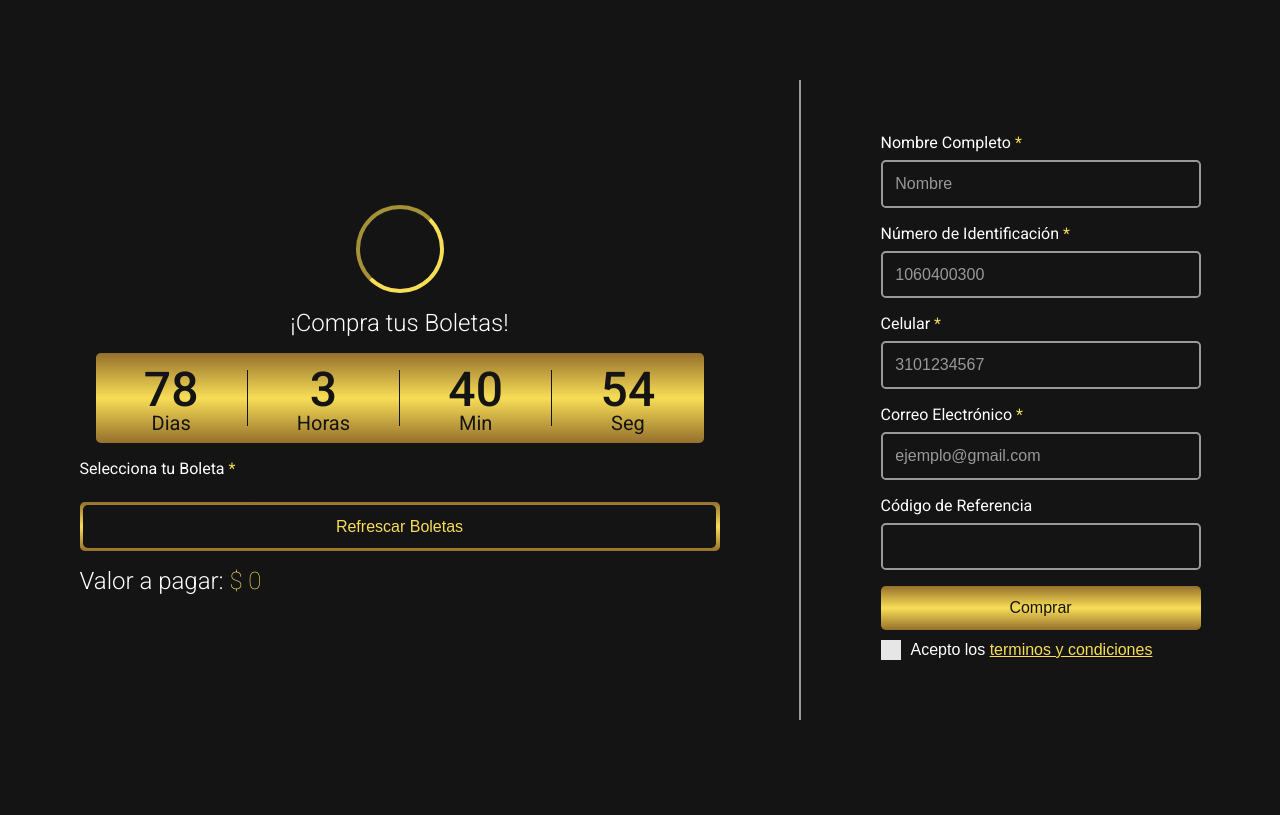
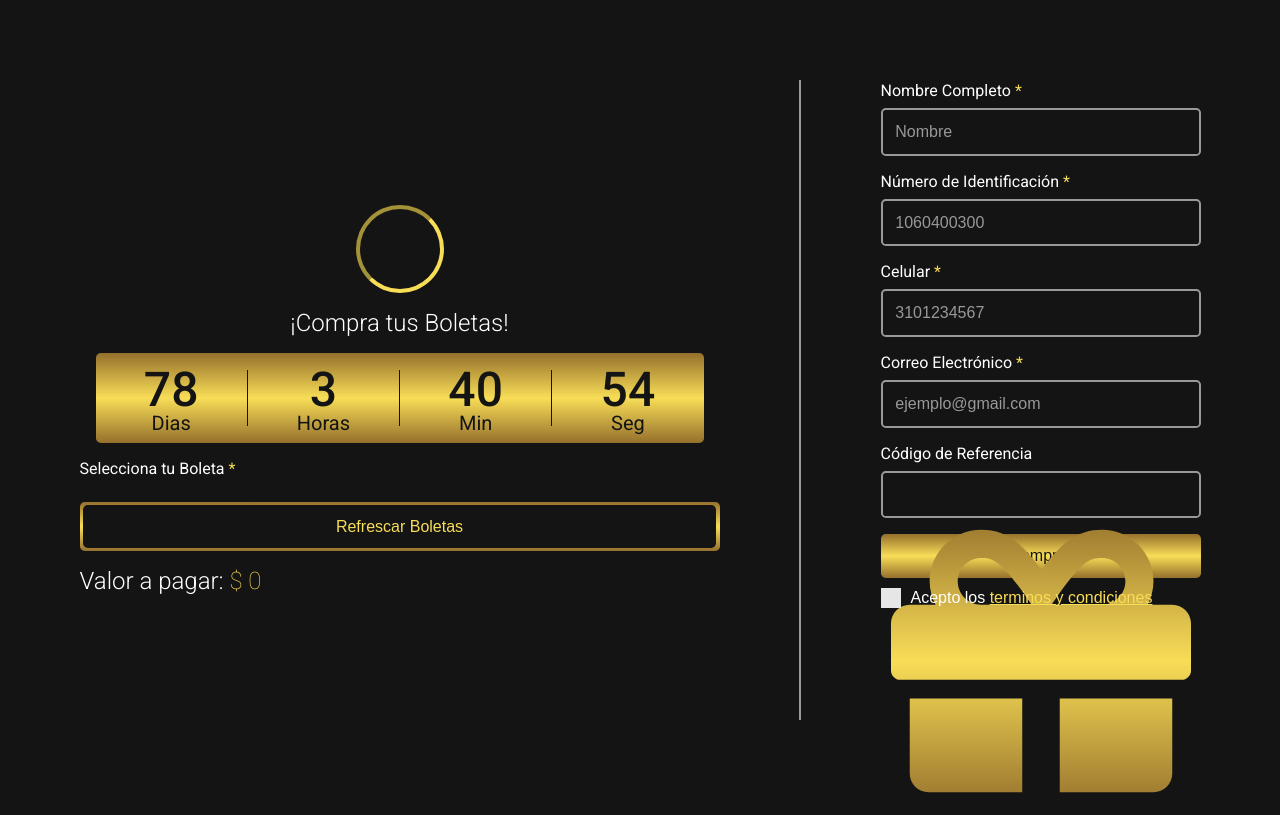
Before and after one commit to jfredyromero/rifa-web-page, a PHP site: page /rifa-web-page/ in a window 1280 px wide. Before the commit the page ends 720 px from the top, so only its background shows below. Run offline with PHP 8.4, Linux system fonts and the light colour scheme; data comes from the database, SQL or seed files in the repository; data that the repository does not hold is empty; some libraries are stand-ins or nearby versions.

Commit message:
Regalo vista celular
Co-authored-by: JoseMBetancourt

```diff
--- a/index.php
+++ b/index.php
@@ -186,8 +186,30 @@ if ($mysqli->connect_error) {
 					</div>
 
 				</div>
+
+				<div class="gift-container mt-1 mb-1">
+					<a href="">
+						<svg min-width="512" min-height="512" width="100%" height="100%" xmlns="http://www.w3.org/2000/svg" viewBox="0 0 512 512" fill="none">
+							<path d="M32 448c0 17.7 14.3 32 32 32h160V320H32v128zm256 32h160c17.7 0 32-14.3 32-32V320H288v160zm192-320h-42.1c6.2-12.1 10.1-25.5 10.1-40 0-48.5-39.5-88-88-88-41.6 0-68.5 21.3-103 68.3-34.5-47-61.4-68.3-103-68.3-48.5 0-88 39.5-88 88 0 14.5 3.8 27.9 10.1 40H32c-17.7 0-32 14.3-32 32v80c0 8.8 7.2 16 16 16h480c8.8 0 16-7.2 16-16v-80c0-17.7-14.3-32-32-32zm-326.1 0c-22.1 0-40-17.9-40-40s17.9-40 40-40c19.9 0 34.6 3.3 86.1 80h-86.1zm206.1 0h-86.1c51.4-76.5 65.7-80 86.1-80 22.1 0 40 17.9 40 40s-17.9 40-40 40z" fill="url(#gift-gold)"></path>
+							<defs>
+								<linearGradient id="gift-gold" x1="256" y1="0" x2="256" y2="512" gradientUnits="userSpaceOnUse">
+									<stop stop-color="#95702c" />
+									<stop offset="0.5" stop-color="#f8dd57" />
+									<stop offset="1" stop-color="#95702c" />
+								</linearGradient>
+							</defs>
+						</svg>
+					</a>
+				</div>
+
+
+
+
+
 			</div>
 		</div>
+
+
 	</form>
 
 	<!-- POPUPS -->
@@ -195,7 +217,7 @@ if ($mysqli->connect_error) {
 	<!-- <button class="btnOpen" style="padding: 20px;" id="btnOpen">Abrir</button> -->
 	<?php
 	$banderaPopUp = false;
-	if (isset($_GET["referencia_pago"])){
+	if (isset($_GET["referencia_pago"])) {
 		$referencia_pago = $_GET["referencia_pago"];
 		$comprador_nombre = $_GET["comprador_nombre"];
 		$comprador_cedula = $_GET["comprador_cedula"];
@@ -212,20 +234,15 @@ if ($mysqli->connect_error) {
 					</div>
 					<div class="card-info-transaction">
 						<div class="ticket">
-						<svg min-width="175" min-height="117" width="100%" height="100%" viewBox="0 0 175 117"
-							fill="none" xmlns="http://www.w3.org/2000/svg">
-							<path class="ticket-svg"
-								d="M38.8889 29.25H136.111V87.75H38.8889V29.25ZM160.417 58.5C160.417 66.5773 166.946 73.125 175 73.125V102.375C175 110.452 168.471 117 160.417 117H14.5833C6.52908 117 0 110.452 0 102.375V73.125C8.05425 73.125 14.5833 66.5773 14.5833 58.5C14.5833 50.4227 8.05425 43.875 0 43.875V14.625C0 6.54773 6.52908 0 14.5833 0H160.417C168.471 0 175 6.54773 175 14.625V43.875C166.946 43.875 160.417 50.4227 160.417 58.5ZM145.833 26.8125C145.833 22.7739 142.569 19.5 138.542 19.5H36.4583C32.4312 19.5 29.1667 22.7739 29.1667 26.8125V90.1875C29.1667 94.2261 32.4312 97.5 36.4583 97.5H138.542C142.569 97.5 145.833 94.2261 145.833 90.1875V26.8125Z"
-								fill="url(#silver)" />
+							<svg min-width="175" min-height="117" width="100%" height="100%" viewBox="0 0 175 117" fill="none" xmlns="http://www.w3.org/2000/svg">
+								<path class="ticket-svg" d="M38.8889 29.25H136.111V87.75H38.8889V29.25ZM160.417 58.5C160.417 66.5773 166.946 73.125 175 73.125V102.375C175 110.452 168.471 117 160.417 117H14.5833C6.52908 117 0 110.452 0 102.375V73.125C8.05425 73.125 14.5833 66.5773 14.5833 58.5C14.5833 50.4227 8.05425 43.875 0 43.875V14.625C0 6.54773 6.52908 0 14.5833 0H160.417C168.471 0 175 6.54773 175 14.625V43.875C166.946 43.875 160.417 50.4227 160.417 58.5ZM145.833 26.8125C145.833 22.7739 142.569 19.5 138.542 19.5H36.4583C32.4312 19.5 29.1667 22.7739 29.1667 26.8125V90.1875C29.1667 94.2261 32.4312 97.5 36.4583 97.5H138.542C142.569 97.5 145.833 94.2261 145.833 90.1875V26.8125Z" fill="url(#silver)" />
 								<defs>
-								<linearGradient id="silver" x1="87.5" y1="0" x2="87.5" y2="117"
-									gradientUnits="userSpaceOnUse">
+									<linearGradient id="silver" x1="87.5" y1="0" x2="87.5" y2="117" gradientUnits="userSpaceOnUse">
 										<stop stop-color="#7C7C7C" />
 										<stop offset="0.5" stop-color="#D9D9D9" />
 										<stop offset="1" stop-color="#6A6A6A" />
 									</linearGradient>
-								<linearGradient id="gold" x1="87.5" y1="0" x2="87.5" y2="117"
-									gradientUnits="userSpaceOnUse">
+									<linearGradient id="gold" x1="87.5" y1="0" x2="87.5" y2="117" gradientUnits="userSpaceOnUse">
 										<stop stop-color="#95702c" />
 										<stop offset="0.5" stop-color="#f8dd57" />
 										<stop offset="1" stop-color="#95702c" />
@@ -248,8 +265,7 @@ if ($mysqli->connect_error) {
 		</div>
 		<?php
 		$banderaPopUp = true;
-	}
-	else if(isset($_GET['signature'])) {
+	} else if (isset($_GET['signature'])) {
 		$ApiKey = "4Vj8eK4rloUd272L48hsrarnUA";
 		$merchant_id = $_GET['merchantId'];
 		$referenceCode = $_GET['referenceCode'];
@@ -361,13 +377,14 @@ if ($mysqli->connect_error) {
 						<div class="card-footer">
 							<button class="btn btn-primary" id="btnAceptar">Aceptar</button>
 						</div>
+
 					</div>
 				</div>
 
 			</div>
 	<?php
 		}
-	}else{
+	} else {
 	}
 	?>
 </body>
--- a/static/css/main.css
+++ b/static/css/main.css
@@ -373,6 +373,15 @@ input[type="checkbox"]:checked + label {
 	cursor: pointer;
 }
 
+.gift-container{
+	display: flex;
+	flex-direction: row;
+	justify-content: center;
+	align-items: center;
+	width: 100%;
+	height: 5rem;
+}
+
 /* POPUPS */
 
 .card-popup {
```
Also changed, not shown: static/img/gift.svg (added), static/img/ticket-gold.svg. Lines whose indentation alone changed are shown as unchanged.
